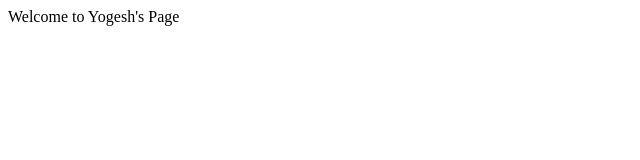
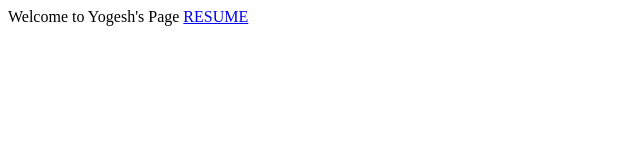
Before and after one commit to yogeshsharma15/yogeshsharma15.github.io, a plain HTML site: page index.html in a window 1280 px wide. Shown: the full height of the page, 0-640 px from the left. Drawn offline with Linux system fonts and the light colour scheme.

Commit message:
helookko[

```diff
--- a/index.html
+++ b/index.html
@@ -1 +1,3 @@
 Welcome to Yogesh's Page
+
+<a href="/resume.html">RESUME</a>
```
